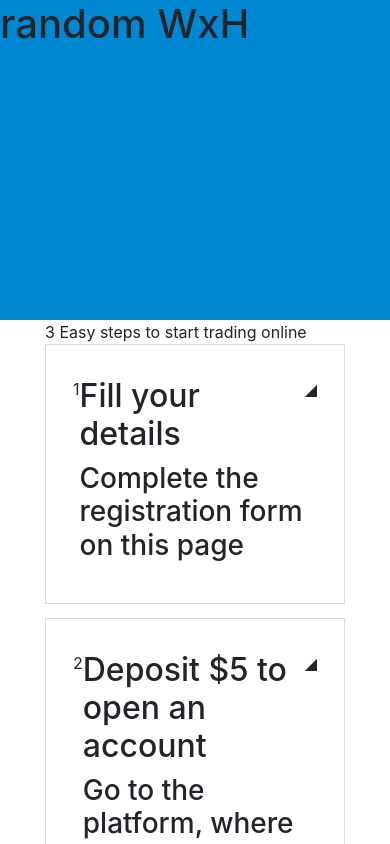
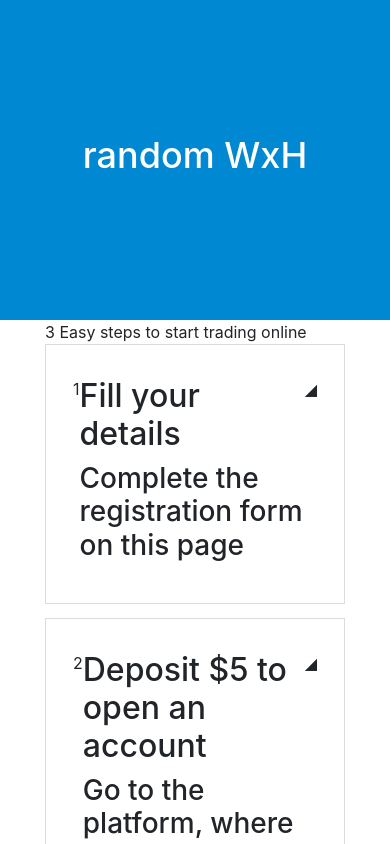
Before and after one commit to dreadlocker/ui-task, a Vue app: page / in a window 390 px wide. Shown: the top 844 px of the page. Built offline with nearby package versions, Linux system fonts and the light colour scheme.

Commit message:
CSS for page header on mobile devices done

```diff
--- a/src/assets/styles/main.sass
+++ b/src/assets/styles/main.sass
@@ -19,12 +19,11 @@
 .page-header
   width: 100%
   background: #0088D3
-// .page-header-text
-//   font-size: 36px
-//   color: $text-color-1
-//   // for PC
-//   // font-size: 62px
-// @media (min-width: $min-mobile-portrait-width) and (max-width: $min-tablet-portrait-width - 1)
+.page-header-text
+  font-size: 36px
+  color: $text-color-1
+  // for PC
+  // font-size: 62px
 // // HomePageHeader END
 
 // // HomePageContent START
--- a/src/components/BasePageHeader.vue
+++ b/src/components/BasePageHeader.vue
@@ -1,5 +1,5 @@
 <template>
-  <div class="page-header absolutely-centered">
+  <div class="page-header d-flex justify-content-center align-items-center">
     <h1 class="page-header-text">{{headerText}}</h1>
 
     <BaseForm
```
